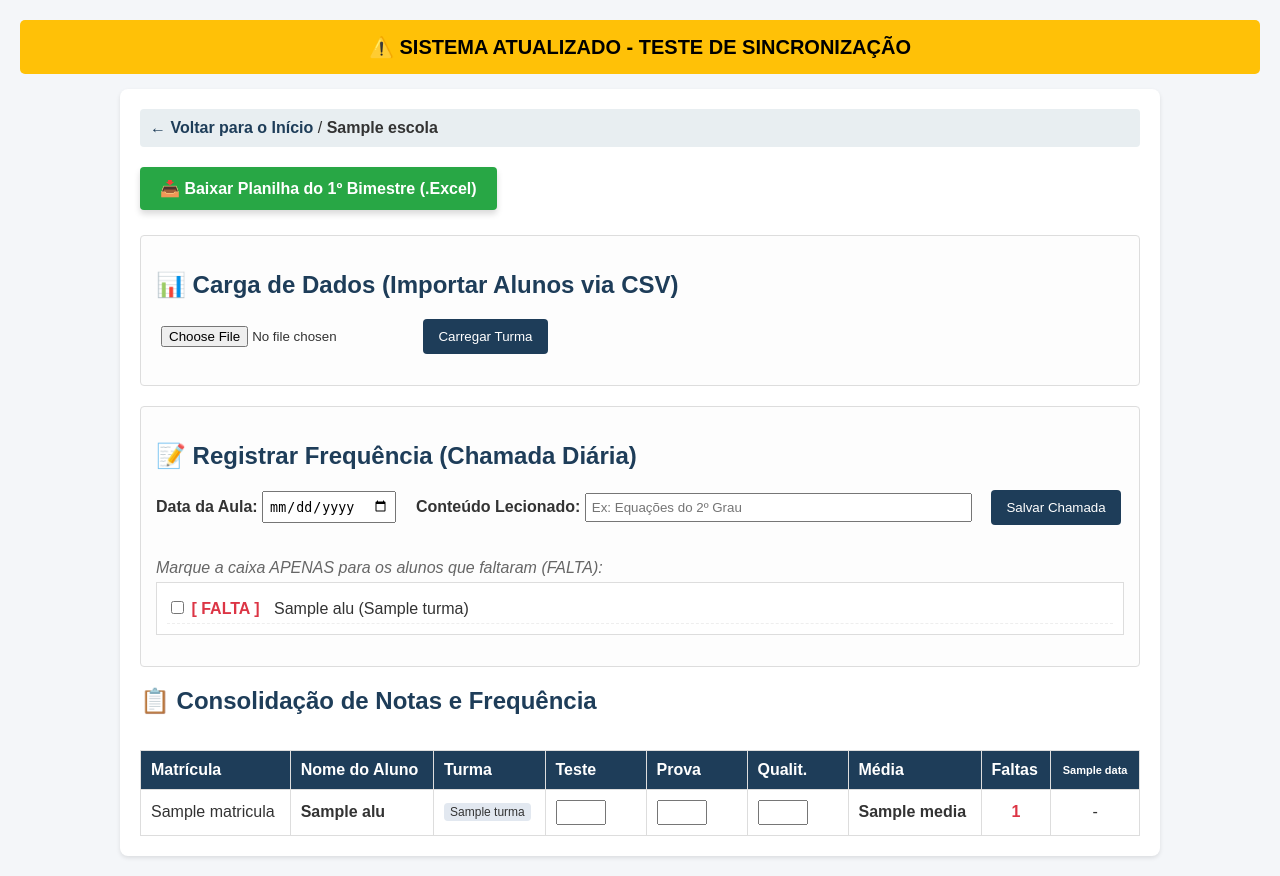
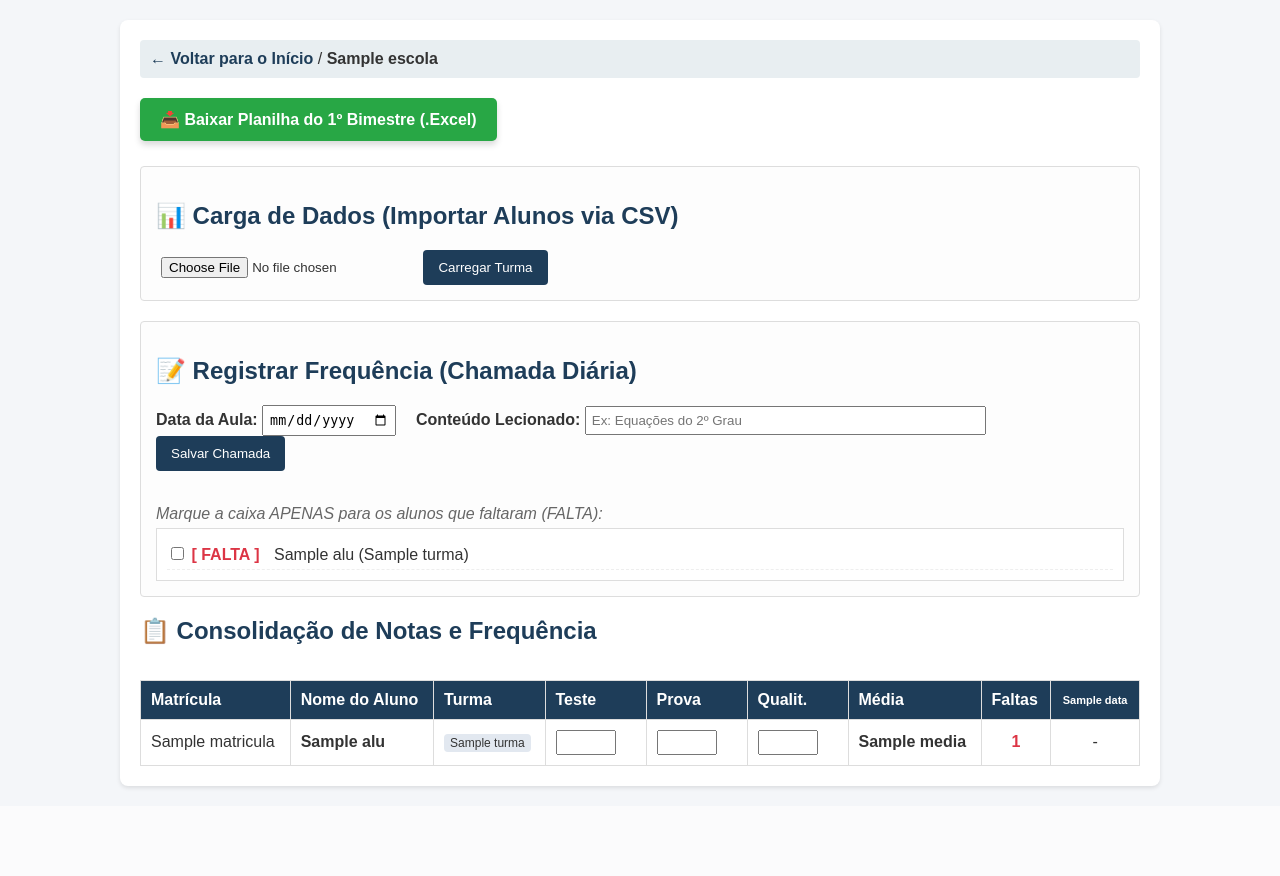
Before and after one commit to dederusso1-tech/diario-docente, a Flask app: template templates/escola.html in a window 1280 px wide. After the commit the page ends 790 px from the top, so only its background shows below. Run offline with Flask 3, Linux system fonts and the light colour scheme; the template is opened without the code that fills it: most values are stand-ins (such as "Sample title", 1, 10 or a date in 2020).

Commit message:
Fix HTML structure and remove outdated warning

```diff
--- a/templates/escola.html
+++ b/templates/escola.html
@@ -1,6 +1,3 @@
-<div style="background-color: #ffc107; color: black; padding: 15px; text-align: center; font-weight: bold; font-size: 20px; border-radius: 5px; margin-bottom: 15px;">
-    ⚠️ SISTEMA ATUALIZADO - TESTE DE SINCRONIZAÇÃO
-</div>
 <!DOCTYPE html>
 <html lang="pt-br">
 <head>
@@ -41,7 +38,7 @@
     {% endwith %}
 
     <div style="margin: 10px 0 25px 0;">
-        <a href="/exportar_excel/{{ escola.id }}" class="btn btn-success" style="padding: 12px 20px; font-size: 16px; box-shadow: 0 4px 6px rgba(0,0,0,0.15);">
+        <a href="/exportar_excel/{{ escola.id }}" class="btn btn-success" style="padding: 12px 20px; font-size: 16px; box-shadow: 0 4px 6px rgba(0,0,0,0.15); background-color: #28a745; color: white; text-decoration: none; border-radius: 5px; font-weight: bold; display: inline-block;">
             📥 Baixar Planilha do 1º Bimestre (.Excel)
         </a>
     </div>
```
